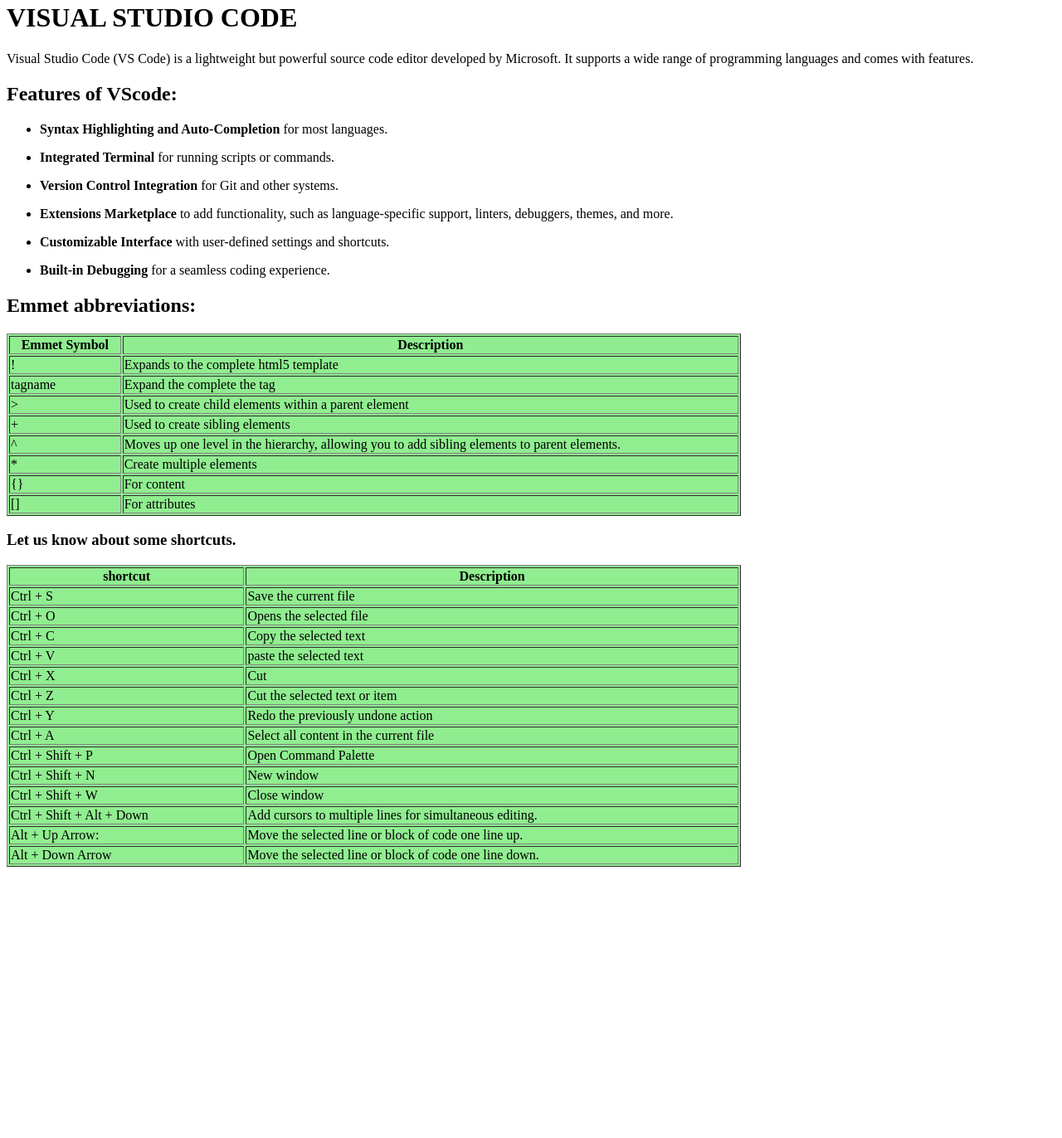
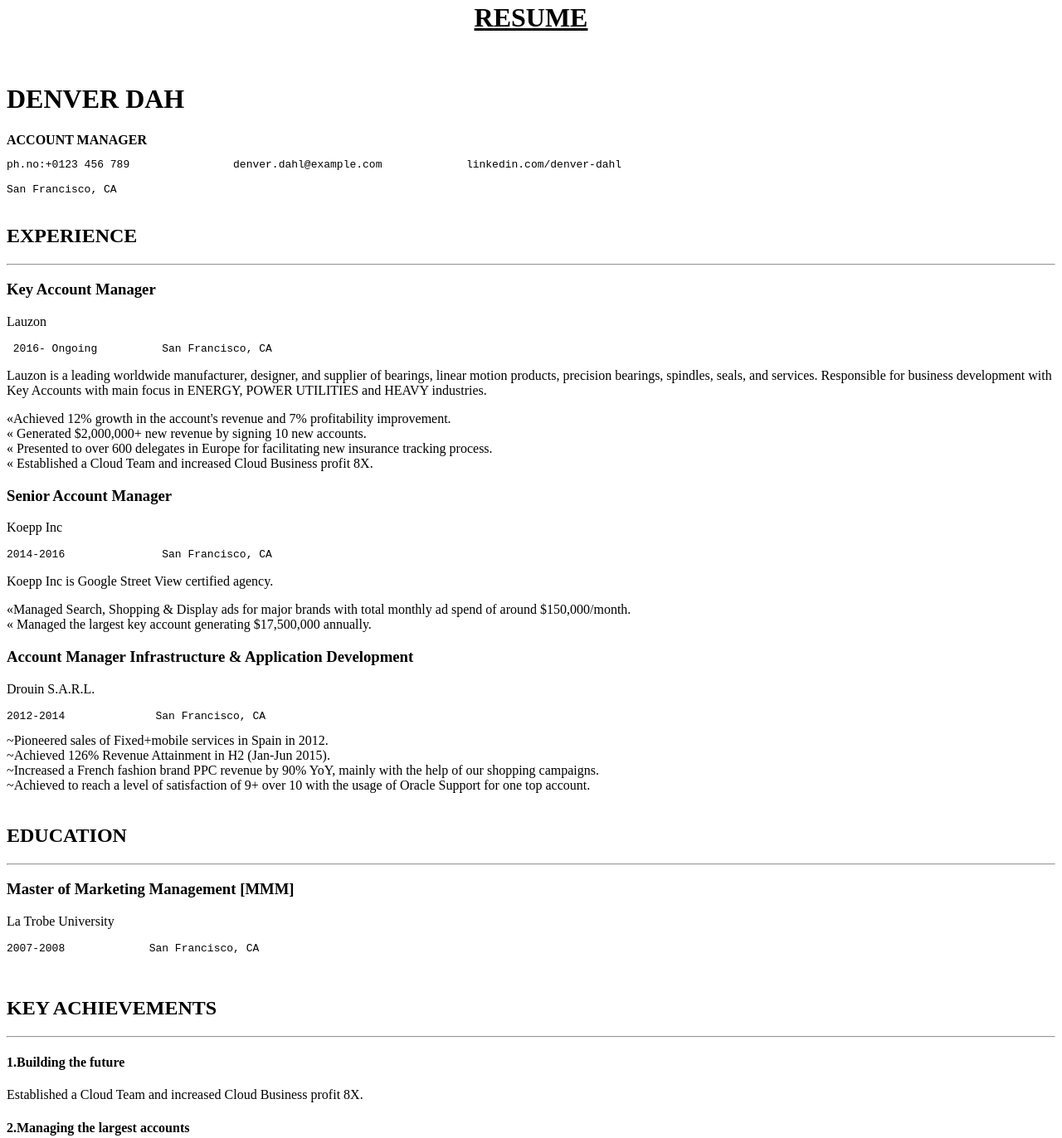
Before and after one commit to Rahulgsr123/VisualStudio, a plain HTML site: page index.html in a window 1280 px wide. Shown: the part 18-1390 px from the top of the page at 83% size. Before the commit the page ends 1071 px from the top, so only its background shows below. Drawn offline with Linux system fonts and the light colour scheme.

Commit message:
Add files via upload

```diff
--- a/index.html
+++ b/index.html
@@ -1,149 +1,86 @@
 <!DOCTYPE html>
-<html lang="en">
-  <head>
-    <title>VScode</title>
-  </head>
-  <body>
-    <h1>VISUAL STUDIO CODE</h1>
-    <p>
-      Visual Studio Code (VS Code) is a lightweight but powerful source code
-      editor developed by Microsoft. It supports a wide range of programming
-      languages and comes with features.
-    </p>
-    <h2>Features of VScode:</h2>
-    <ul>
-      <li>
-        <p>
-          <b>Syntax Highlighting and Auto-Completion</b> for most languages.
-        </p>
-      </li>
-      <li>
-        <p><b> Integrated Terminal</b> for running scripts or commands.</p>
-      </li>
-      <li>
-        <p><b>Version Control Integration</b> for Git and other systems.</p>
-      </li>
-      <li>
-        <p>
-          <b>Extensions Marketplace</b> to add functionality, such as
-          language-specific support, linters, debuggers, themes, and more.
-        </p>
-      </li>
-      <li>
-        <p>
-          <b>Customizable Interface</b> with user-defined settings and
-          shortcuts.
-          <li>
-            <p><b>Built-in Debugging </b>for a seamless coding experience.</p>
-          </li>
-        </p>
-      </li>
-    </ul>
+<html>
+     <head><title>task4</title>
+<style>.custom-font{ font-family: "Copperplate Gothic Bold",Copperplate Gothic Bold, monospace; /* You can change this to any font you like */ font-size: 20; /* You can change the font size if needed */ color: #333; /* Change the color if you want */ }
+</style>
+     </head>
+     <body>
+         <u> <center><h1>RESUME</h1></center></u><br>
+    <strong><h1>DENVER DAH</h1></strong>
+    <B>ACCOUNT MANAGER</B> <br>
+<pre>
+ph.no:+0123 456 789                denver.dahl@example.com             linkedin.com/denver-dahl
 
-    <h2>Emmet abbreviations:</h2>
-    <table border="1" width="70%" bgcolor="lightgreen">
-      <tr>
-        <th>Emmet Symbol</th>
-        <th>Description</th>
-      </tr>
-      <tr>
-        <td>!</td>
-        <td>Expands to the complete html5 template</td>
-      </tr>
-      <tr>
-        <td>tagname</td>
-        <td>Expand the complete the tag</td>
-      </tr>
-      <tr>
-        <td>></td>
-        <td>Used to create child elements within a parent element</td>
-      </tr>
-      <tr>
-        <td>+</td>
-        <td>Used to create sibling elements</td>
-      </tr>
-      <tr>
-        <td>^</td>
-        <td>
-          Moves up one level in the hierarchy, allowing you to add sibling
-          elements to parent elements.
-        </td>
-      </tr>
-      <tr>
-        <td>*</td>
-        <td>Create multiple elements</td>
-      </tr>
-      <tr>
-        <td>{}</td>
-        <td>For content</td>
-      </tr>
-      <tr>
-        <td>[]</td>
-        <td>For attributes</td>
-      </tr>
-    </table>
-    <h3>Let us know about some shortcuts.</h3>
-    <table border="1" width="70%" bgcolor="lightgreen">
-      <tr>
-        <th>shortcut</th>
-        <th>Description</th>
-      </tr>
-      <tr>
-        <td>Ctrl + S</td>
-        <td>Save the current file</td>
-      </tr>
-      <tr>
-        <td>Ctrl + O</td>
-        <td>Opens the selected file</td>
-      </tr>
-      <tr>
-        <td>Ctrl + C</td>
-        <td>Copy the selected text</td>
-      </tr>
-      <tr>
-        <td>Ctrl + V</td>
-        <td>paste the selected text</td>
-      </tr>
-      <tr>
-        <td>Ctrl + X</td>
-        <td>Cut</td>
-      </tr>
-      <tr>
-        <td>Ctrl + Z</td>
-        <td>Cut the selected text or item</td>
-      </tr>
-      <tr>
-        <td>Ctrl + Y</td>
-        <td>Redo the previously undone action</td>
-      </tr>
-      <tr>
-        <td>Ctrl + A</td>
-        <td>Select all content in the current file</td>
-      </tr>
-      <tr>
-        <td>Ctrl + Shift + P</td>
-        <td>Open Command Palette</td>
-      </tr>
-      <tr>
-        <td>Ctrl + Shift + N</td>
-        <td>New window</td>
-      </tr>
-      <tr>
-        <td>Ctrl + Shift + W</td>
-        <td>Close window</td>
-      </tr>
-      <tr>
-        <td>Ctrl + Shift + Alt + Down</td>
-        <td>Add cursors to multiple lines for simultaneous editing.</td>
-      </tr>
-      <tr>
-        <td>Alt + Up Arrow:</td>
-        <td>Move the selected line or block of code one line up.</td>
-      </tr>
-      <tr>
-        <td>Alt + Down Arrow</td>
-        <td>Move the selected line or block of code one line down.</td>
-      </tr>
-    </table>
-  </body>
+San Francisco, CA <br> </pre>
+<h2>EXPERIENCE</h2><hr>
+<h3>Key Account Manager</h3>
+<p>Lauzon</p>
+<pre> 2016- Ongoing          San Francisco, CA </pre>
+<p>Lauzon is a leading worldwide manufacturer, designer, and supplier of bearings, linear motion products, precision bearings, spindles, seals, and
+services. Responsible for business development with Key Accounts with main focus in ENERGY, POWER UTILITIES and HEAVY industries.</p>
+«Achieved 12% growth in the account's revenue and 7% profitability improvement.<br>
+
+« Generated $2,000,000+ new revenue by signing 10 new accounts.<br>
+
+« Presented to over 600 delegates in Europe for facilitating new insurance tracking process.<br>
+
+« Established a Cloud Team and increased Cloud Business profit 8X.<br>
+<h3>Senior Account Manager
+</h3>
+<p>Koepp Inc
+</p>
+<pre>2014-2016               San Francisco, CA</pre>
+<p>Koepp Inc is Google Street View certified agency.
+</p>
+«Managed Search, Shopping & Display ads for major brands with total monthly ad spend of around $150,000/month.<br>
+
+« Managed the largest key account generating $17,500,000 annually.<br>
+<h3>Account Manager Infrastructure & Application Development</h3>
+<p>Drouin S.A.R.L.</p>
+<pre>2012-2014              San Francisco, CA</pre>
+~Pioneered sales of Fixed+mobile services in Spain in 2012.<br>
+
+~Achieved 126% Revenue Attainment in H2 (Jan-Jun 2015).<br>
+
+~Increased a French fashion brand PPC revenue by 90% YoY, mainly with the help of our shopping campaigns.<br>
+~Achieved to reach a level of satisfaction of 9+ over 10 with the usage of Oracle Support for one top account.<br><br>
+<h2>EDUCATION</h2><hr>
+<h3>Master of Marketing Management [MMM]</h3>
+<p>La Trobe University</p>
+<pre>2007-2008             San Francisco, CA</pre>
+<br>
+<h2>KEY ACHIEVEMENTS</h2>
+<hr>
+<h4>1.Building the future</h4>
+
+<p>Established a Cloud Team and increased Cloud Business profit 8X.</p>
+
+
+
+<h4>2.Managing the largest accounts</h4>
+<p>Managed the largest key account generating $17,500,000 anually.</p>
+
+
+
+<h4> 3.Market share - Key accounts & projects</h4>
+<p>Generated $2,000,000+ new revenue by signing 10 new accounts.</p>
+
+
+
+<h4>4.Work-life balance</h4>
+<p>I recharge spending my weekends in nature with my family of 5.</p>
+<br>
+<h2>SKILLS</h2>
+<hr>
+<pre class="custom-font">MS Office Programs     Windows & Mac OSX     Asana    Salesforce    Agile    CRM Systems    Hubspot
+
+LinkedIn Sales Navigator        Dun & Bradstreet
+
+</pre>
+<br>
+<h2>LANGUAGES</h2><hr>
+<p>English</p>
+<p>German</p>
+<p>Greek</p>
+     </body>
 </html>
```
